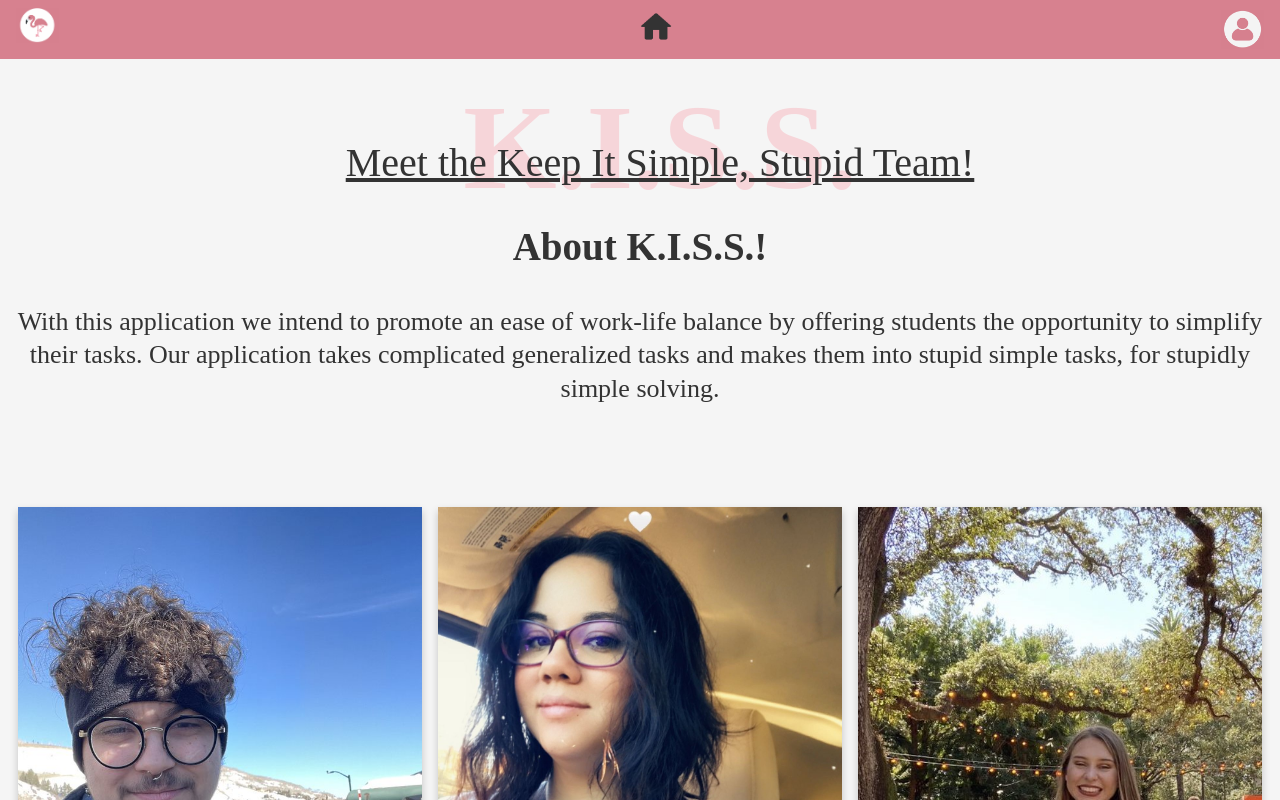
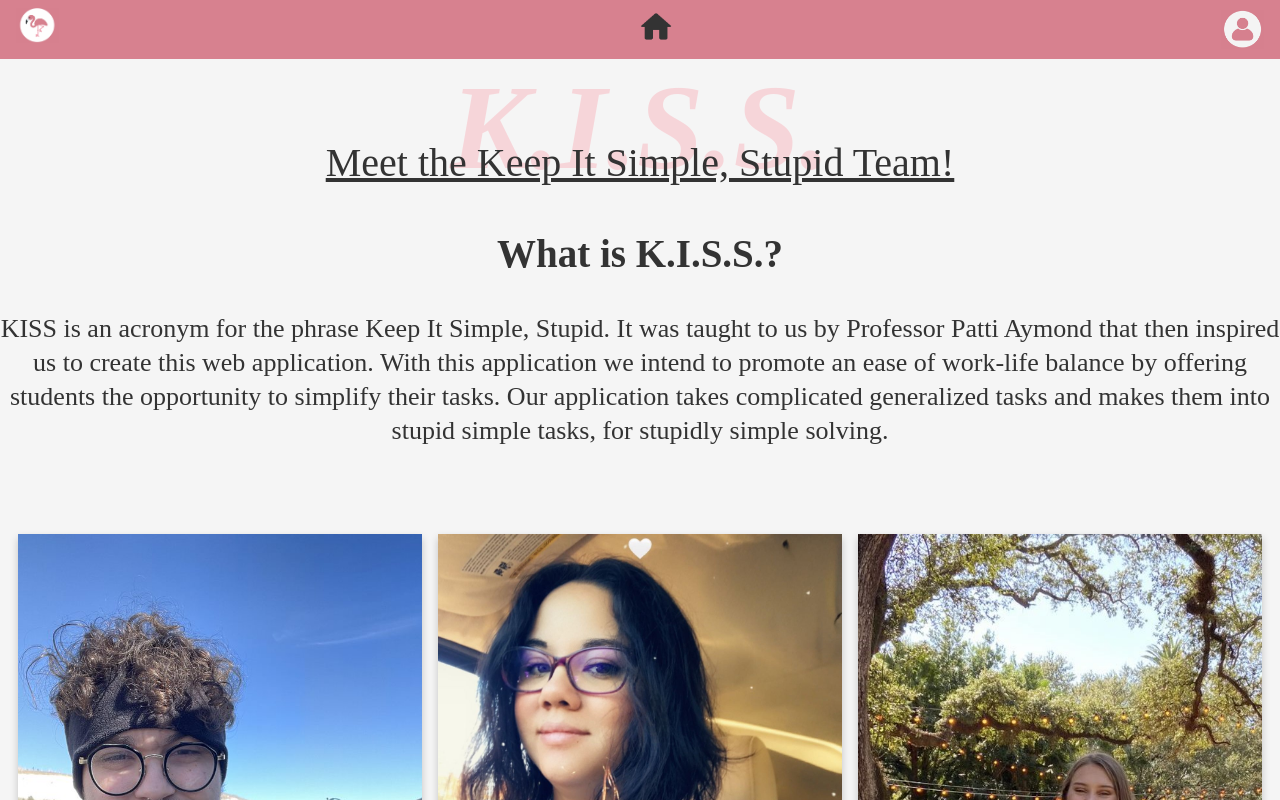
Before and after one commit to Morgan-Maumus/The-Flamingos-KISS, a React (Create React App) app in the folder flamingos/: page /About in a window 1280 px wide. Shown: the top 800 px of the page. Built offline with nearby package versions, Linux system fonts and the light colour scheme.

Commit message:
about edits finished
Signed-off-by: MALANA S FUENTES <105810456+ChaosxPixie@users.noreply.github.com>

```diff
--- a/flamingos/src/App.css
+++ b/flamingos/src/App.css
@@ -304,9 +304,8 @@ for educational/personal purposes*/
   width: 100%;
   height: auto;
   background-position: center;
-  padding: 20px;
+  padding-bottom: 20px;
   position: relative;
-  margin-bottom: 80px;
 }
 
 /* text in header*/
@@ -388,6 +387,7 @@ for educational/personal purposes*/
   font-size: 26px;
   line-height: 1.3;
   text-align: center;
+  margin-top: 150px;
 }
 /* ABOUT THE TEAM STYLES */
 
--- a/flamingos/src/Pages/About.js
+++ b/flamingos/src/Pages/About.js
@@ -11,23 +11,23 @@ import Phil from '../Images/Phil.jpg';
 function Header() {
     return (
         <div className='containHeader'>
-            <div className='kissHeader'>K.I.S.S. </div>
-            <div className='logoText'> <u>Meet the Keep It Simple, Stupid Team!</u> </div>
+            <div className='kissHeader'><i>K.I.S.S.</i></div>
+            <div className='logoText'><u>Meet the Keep It Simple, Stupid Team!</u> </div>
         </div>
     )
 }
 function Body(){
     return(
         <>
-            <div className='containTxt'>
-                <p className='aboutDescription'>
-                    <h2> About K.I.S.S.!</h2>
-                    With this application we intend to promote an ease of work-life balance
-                    by offering students the opportunity to simplify their tasks. Our application
-                    takes complicated generalized tasks and makes them into stupid simple tasks,
-                    for stupidly simple solving.
-                </p>
-            </div>
+            <p className='aboutDescription'>
+                <h2>What is K.I.S.S.?</h2>
+                KISS is an acronym for the phrase Keep It Simple, Stupid. It was taught to us by Professor Patti Aymond
+                that then inspired us to create this web application. With this application we intend to promote an ease of work-life balance
+                by offering students the opportunity to simplify their tasks. Our application
+                takes complicated generalized tasks and makes them into stupid simple tasks,
+                for stupidly simple solving.
+            </p>
+
             <div className='containCard'>
                 <div className='row'>
                 <div className='columnImg'>
--- a/flamingos/src/Pages/Signin.js
+++ b/flamingos/src/Pages/Signin.js
@@ -32,15 +32,21 @@ function Login() {
             </div>
         </div>
     )
-
 }
-
+function Header() {
+    return (
+        <div className='containHeader'>
+            <div className='kissHeader'><i>K.I.S.S.</i></div>
+        </div>
+    )
+}
 
 
 function Signin(){
 
     return (
         <>
+            <Header/>
           <Login/>
         </>
 
```
